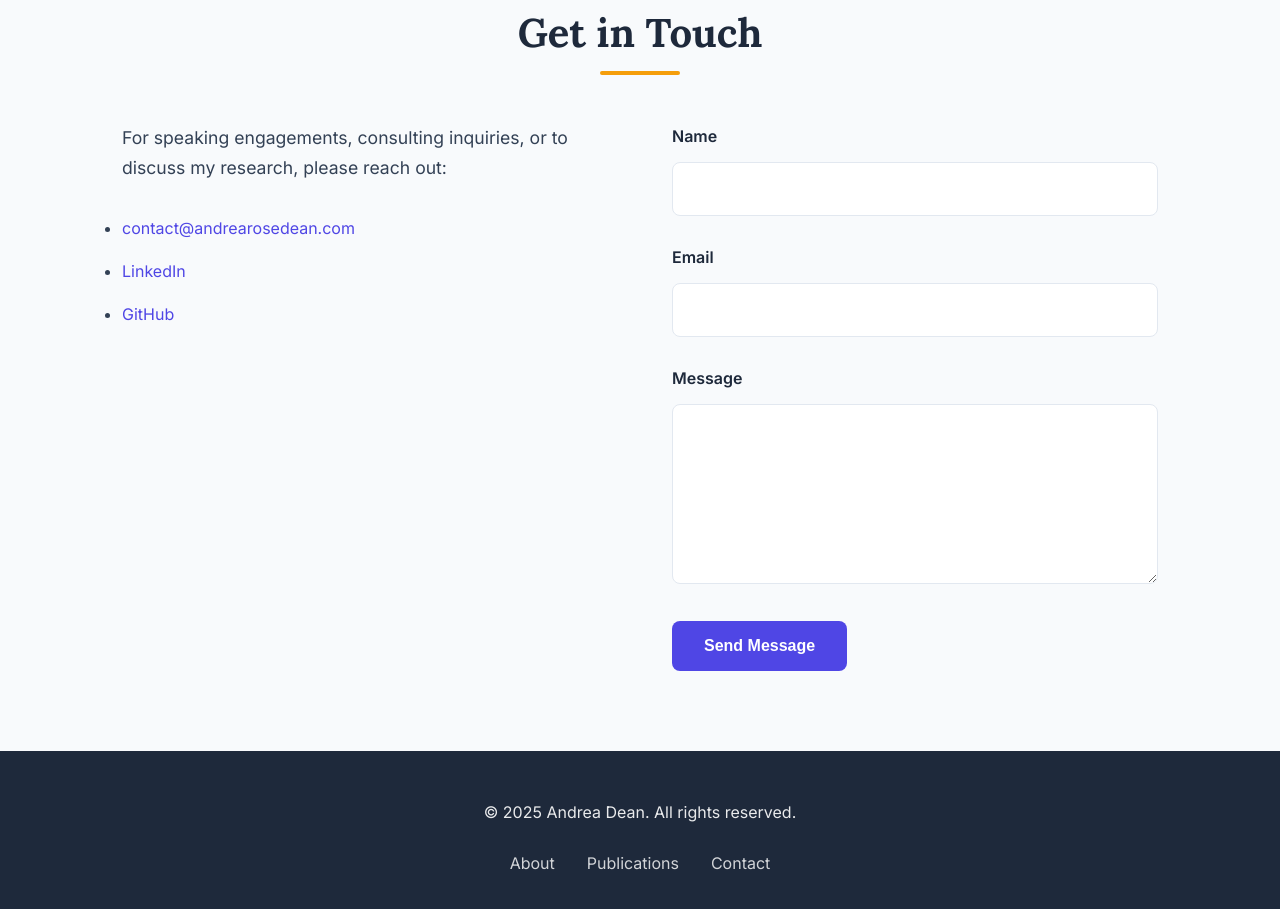
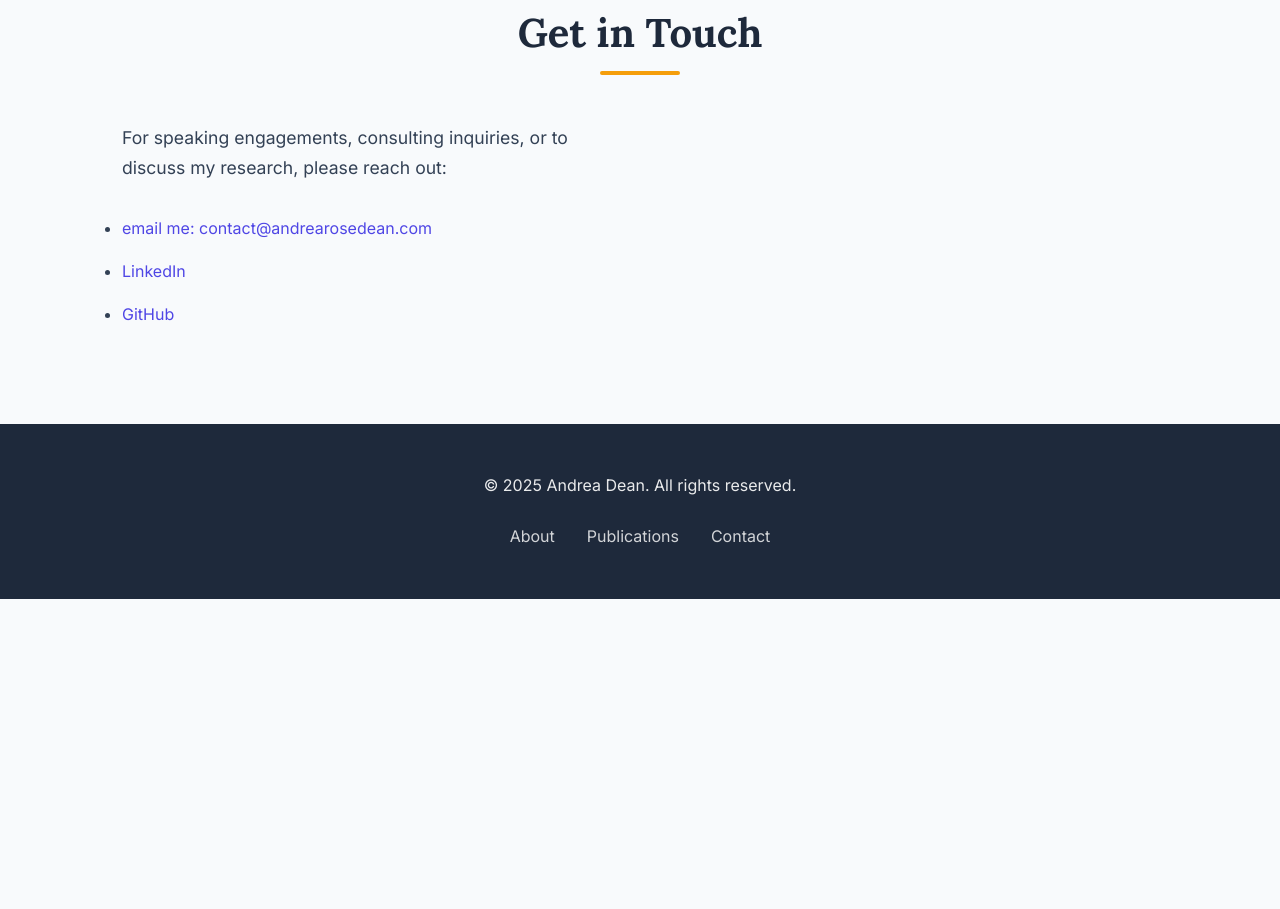
Before and after one commit to andreadean/andreaism.github.io, a plain HTML site: page index.html in a window 1280 px wide. Shown: the part 3280-4189 px from the top of the page. After the commit the page ends 3879 px from the top, so only its background shows below. Drawn offline with Linux system fonts and the light colour scheme.

Commit message:
Update index.html
get rid of form that does nothing?

```diff
--- a/index.html
+++ b/index.html
@@ -85,26 +85,11 @@
                     <div class="contact-info">
                         <p>For speaking engagements, consulting inquiries, or to discuss my research, please reach out:</p>
                         <ul class="contact-links">
-                            <li><a href="mailto:contact@andrearosedean.com">contact@andrearosedean.com</a></li>
+                            <li><a href="mailto:contact@andrearosedean.com">email me: contact@andrearosedean.com</a></li>
                             <li><a href="https://linkedin.com/in/andrearosedean" target="_blank">LinkedIn</a></li>
                             <li><a href="https://github.com/andreadean" target="_blank">GitHub</a></li>
                         </ul>
                     </div>
-                    <form class="contact-form">
-                        <div class="form-group">
-                            <label for="name">Name</label>
-                            <input type="text" id="name" name="name" required>
-                        </div>
-                        <div class="form-group">
-                            <label for="email">Email</label>
-                            <input type="email" id="email" name="email" required>
-                        </div>
-                        <div class="form-group">
-                            <label for="message">Message</label>
-                            <textarea id="message" name="message" rows="5" required></textarea>
-                        </div>
-                        <button type="submit" class="btn">Send Message</button>
-                    </form>
                 </div>
             </div>
         </section>
```
